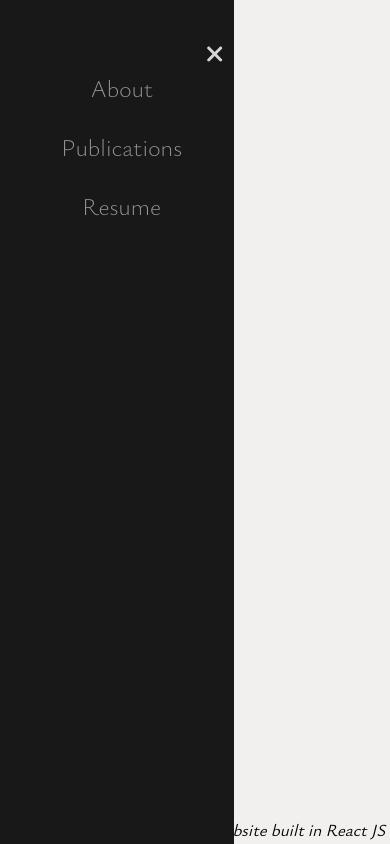
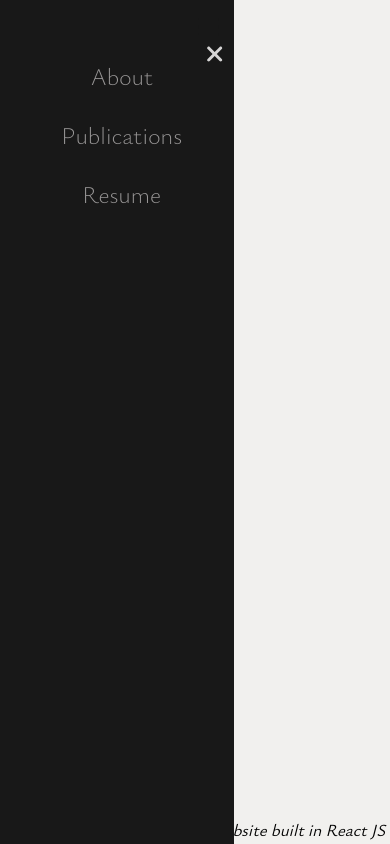
Before and after one commit to aam3/Personal_Website, a React (Create React App) app: page / in a window 390 px wide. Shown: the top 844 px of the page. Built offline with nearby package versions, Linux system fonts and the light colour scheme.

Commit message:
reeducing height of nav-content

```diff
--- a/src/components/Sidebar/index.scss
+++ b/src/components/Sidebar/index.scss
@@ -150,7 +150,7 @@
           justify-content: center;
           align-items: center;
           flex-direction: column;
-          height: 100%;
+          height: 60%;
           width: 100%;
           // position: absolute;
           // top: 50%;
```
